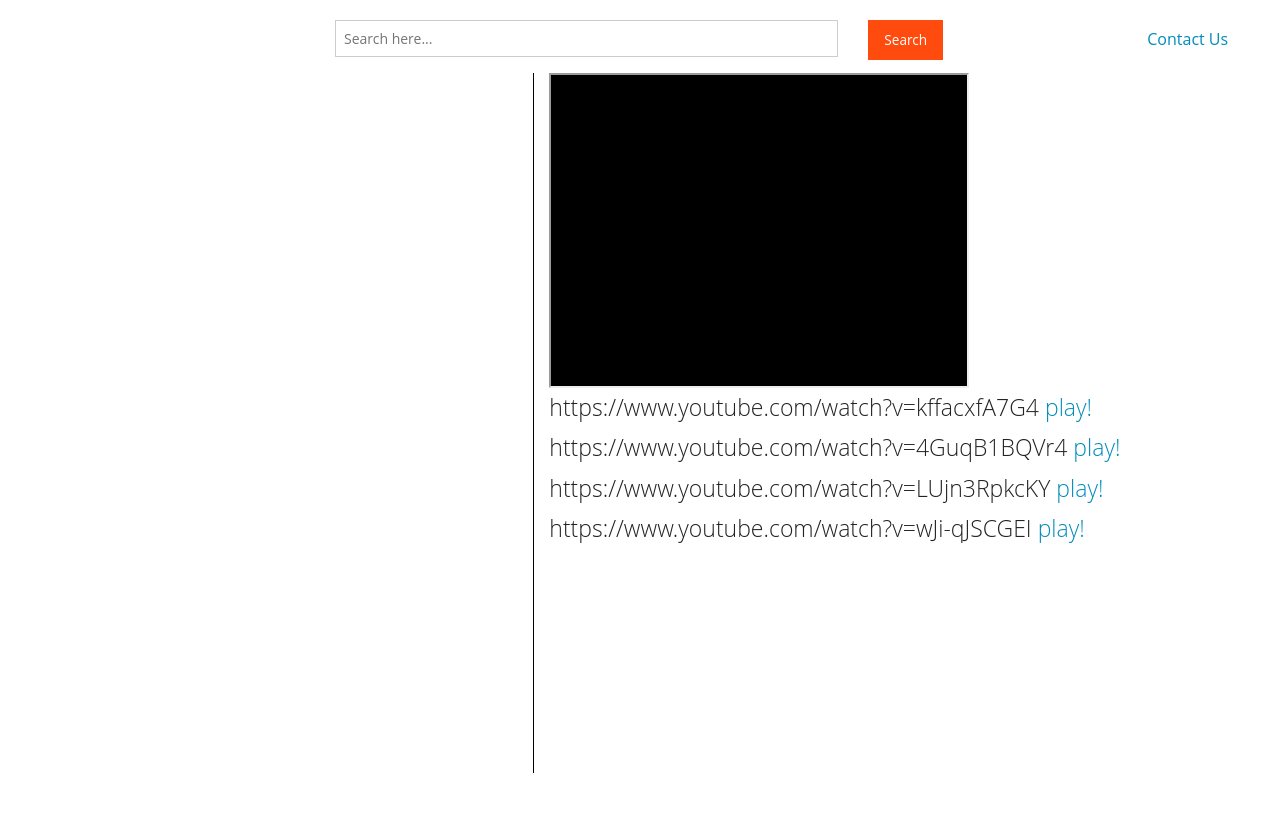
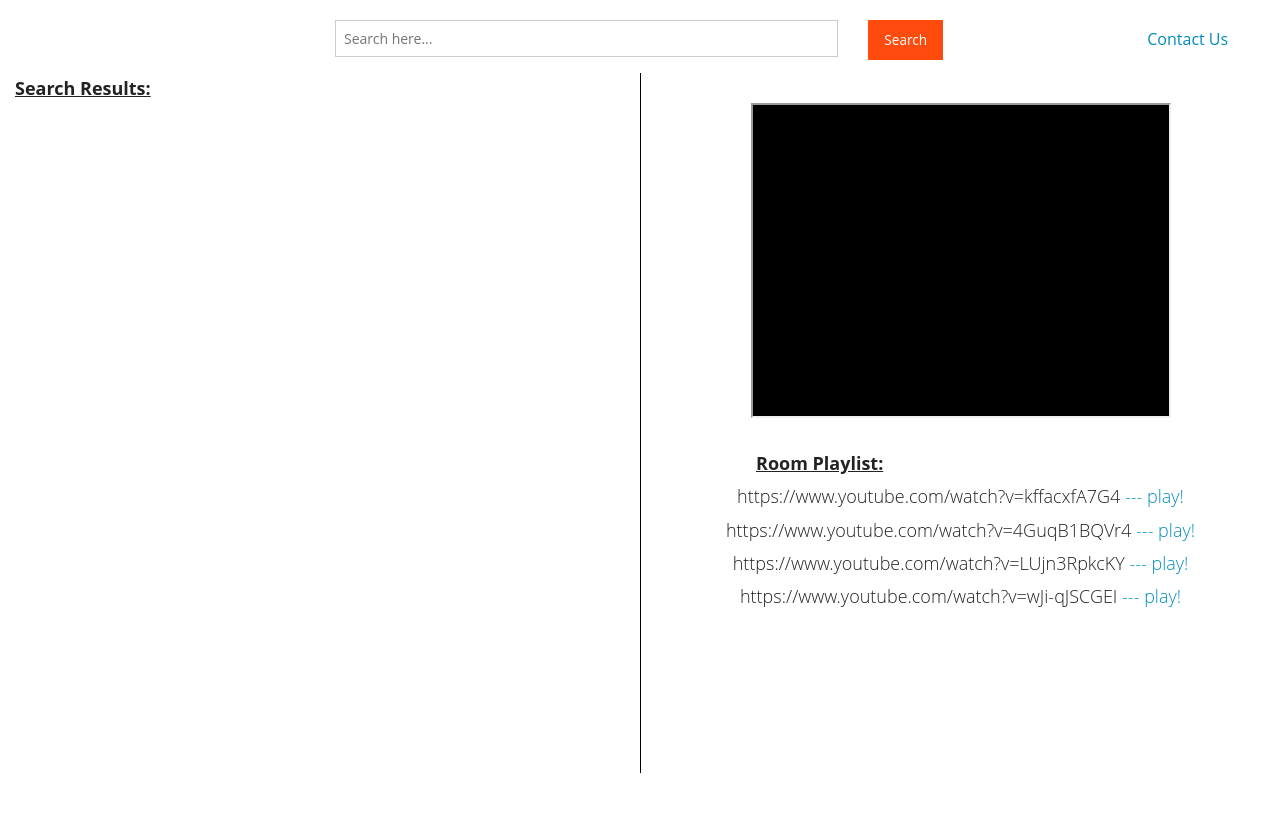
Before and after one commit to rishabt/music-player, a Django app: page /room/12345/ in a window 1280 px wide. Run offline with Django 3.2, Linux system fonts and the light colour scheme; data comes from the database, SQL or seed files in the repository; some libraries are stand-ins or nearby versions.

Commit message:
some-layout

```diff
--- a/src/templates/party_room.html
+++ b/src/templates/party_room.html
@@ -77,7 +77,8 @@
 
 	<div class="row">
 
-	<div class="medium-5 columns">
+	<div class="medium-6 columns">
+	<h5><ins><b> Search Results: </b></ins></h5>
 	{% for link in response_message %}
 		<div class="video_link" style = "display: table; margin-bottom: 20px;">
 			<span>
@@ -90,14 +91,16 @@
  	{% endfor %}
 	</div>
 
-    <div class="medium-7 columns" style="border-left: 1px solid black; height: 700px">
-    <div id="embeded_video"> <iframe id="embeded_video" width="420" height="315" style="background: black;" align="middle"> </iframe></div>
+    <div class="medium-6 columns" style="border-left: 1px solid black; height: 700px; text-align: center;">
+    <div id="embeded_video"> <iframe id="embeded_video" width="420" height="315" style="background: black; margin-top: 30px;"> </iframe></div>
+    <br>
+    <h5 style="text-align: left; margin-left: 100px;"><ins><b> Room Playlist: </b></ins></h5>
     {% if song_list%}
     {% for link in song_list %}
-    <h4> {{ link.link }}<span><a href = "javascript: embed_video('{{ link.link }}');">   play! </a> </span>  </h4>
+    <h5> {{ link.link }}<span><a href = "javascript: embed_video('{{ link.link }}');">  --- play! </a> </span>  </h5>
     {% endfor %}
     {% else %}
-    <h4> Add music to the room to start playing </h4>
+    <h5> <a href="#"> Add music to the room to start playing</a> </h5>
     {% endif %}
 	</div>
 
```
